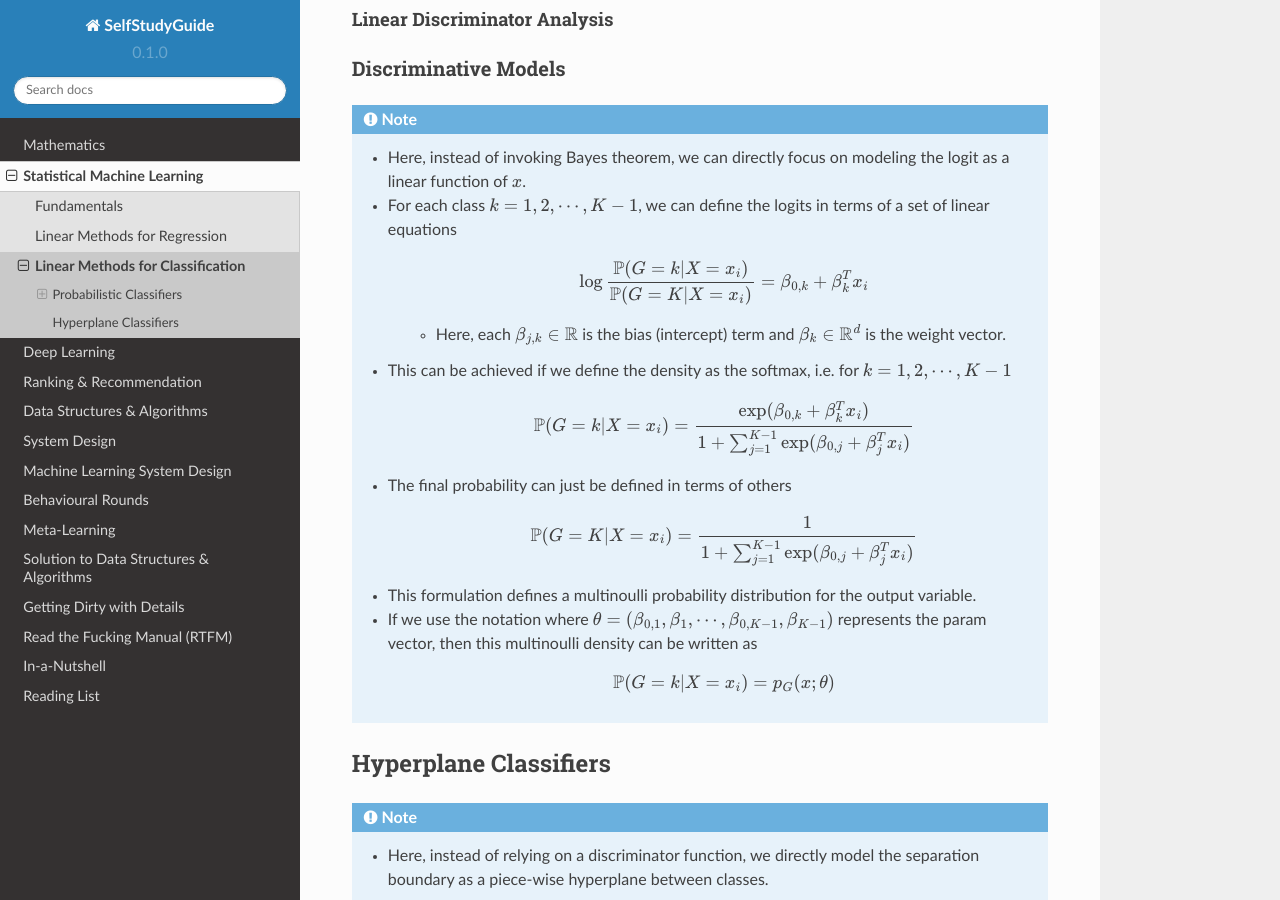
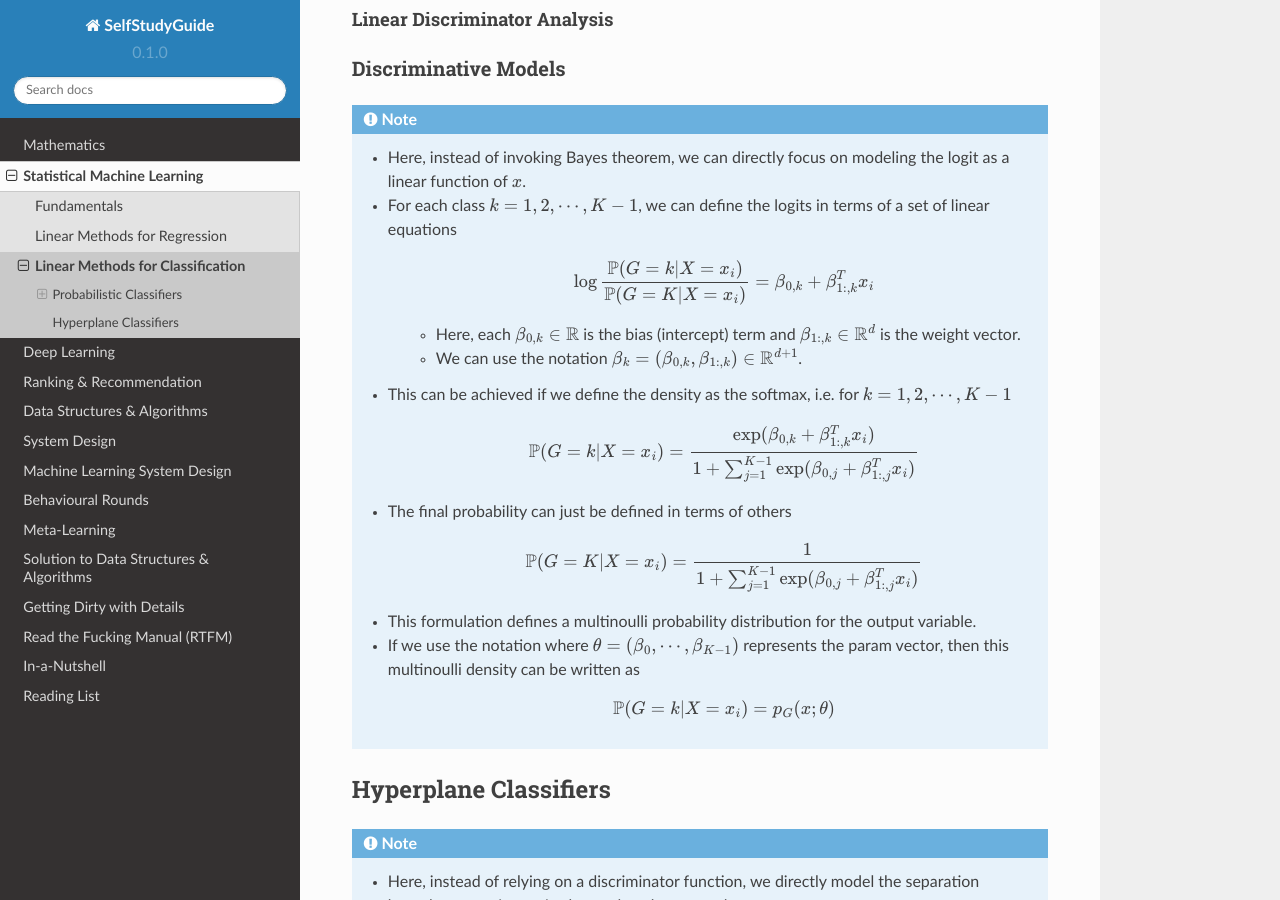
Before and after one commit to uselesstechjunks/leetcode, a Sphinx documentation site: the page built from docs/source/ml/linearcls.rst, in a window 1280 px wide and 900 px high, scrolled down 1313 px. Built offline with Sphinx 7.4.7 and the Read the Docs theme 2.0.0, drawn with Linux system fonts in a browser that asks for light colours.

Commit message:
Update linearcls.rst

```diff
--- a/docs/source/ml/linearcls.rst
+++ b/docs/source/ml/linearcls.rst
@@ -48,17 +48,18 @@ Discriminative Models
 	* Here, instead of invoking Bayes theorem, we can directly focus on modeling the logit as a linear function of :math:`x`.
 	* For each class :math:`k=1,2,\cdots,K-1`, we can define the logits in terms of a set of linear equations
 
-		.. math:: \log\frac{\mathbb{P}(G=k|X=x_i)}{\mathbb{P}(G=K|X=x_i)}=\beta_{0,k}+\beta_k^Tx_i
+		.. math:: \log\frac{\mathbb{P}(G=k|X=x_i)}{\mathbb{P}(G=K|X=x_i)}=\beta_{0,k}+\beta_{1:,k}^Tx_i
 
-		* Here, each :math:`\beta_{j,k}\in\mathbb{R}` is the bias (intercept) term and :math:`\beta_k\in\mathbb{R}^d` is the weight vector.
+		* Here, each :math:`\beta_{0,k}\in\mathbb{R}` is the bias (intercept) term and :math:`\beta_{1:,k}\in\mathbb{R}^d` is the weight vector.
+		* We can use the notation :math:`\beta_k=(\beta_{0,k}, \beta_{1:,k})\in\mathbb{R}^{d+1}`.
 	* This can be achieved if we define the density as the softmax, i.e. for :math:`k=1,2,\cdots,K-1`
 
-		.. math:: \mathbb{P}(G=k|X=x_i)=\frac{\exp(\beta_{0,k}+\beta_k^Tx_i)}{1+\sum_{j=1}^{K-1}\exp(\beta_{0,j}+\beta_j^Tx_i)}
+		.. math:: \mathbb{P}(G=k|X=x_i)=\frac{\exp(\beta_{0,k}+\beta_{1:,k}^Tx_i)}{1+\sum_{j=1}^{K-1}\exp(\beta_{0,j}+\beta_{1:,j}^Tx_i)}
 	* The final probability can just be defined in terms of others
 
-		.. math:: \mathbb{P}(G=K|X=x_i)=\frac{1}{1+\sum_{j=1}^{K-1}\exp(\beta_{0,j}+\beta_j^Tx_i)}
+		.. math:: \mathbb{P}(G=K|X=x_i)=\frac{1}{1+\sum_{j=1}^{K-1}\exp(\beta_{0,j}+\beta_{1:,j}^Tx_i)}
 	* This formulation defines a multinoulli probability distribution for the output variable.
-	* If we use the notation where :math:`\theta=(\beta_{0,1},\beta_1,\cdots,\beta_{0,K-1},\beta_{K-1})` represents the param vector, then this multinoulli density can be written as
+	* If we use the notation where :math:`\theta=(\beta_0,\cdots,\beta_{K-1})` represents the param vector, then this multinoulli density can be written as
 
 		.. math:: \mathbb{P}(G=k|X=x_i)=p_G(x;\theta)
 
```
